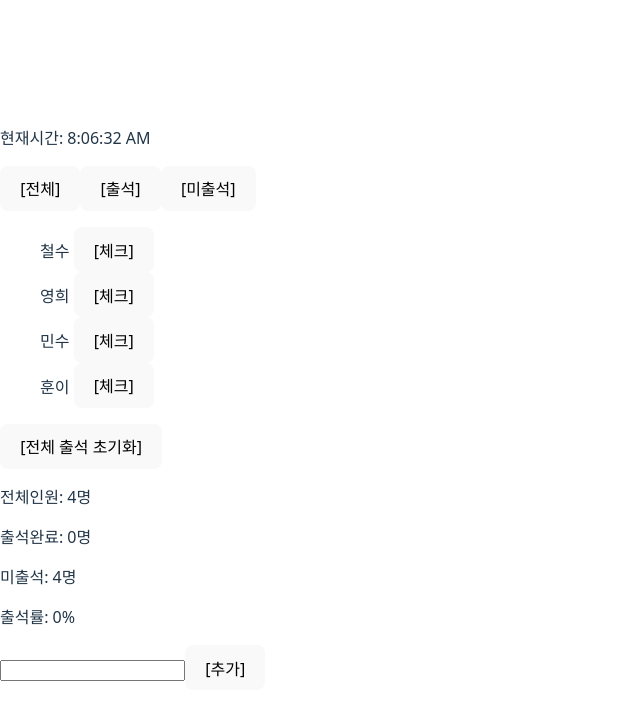
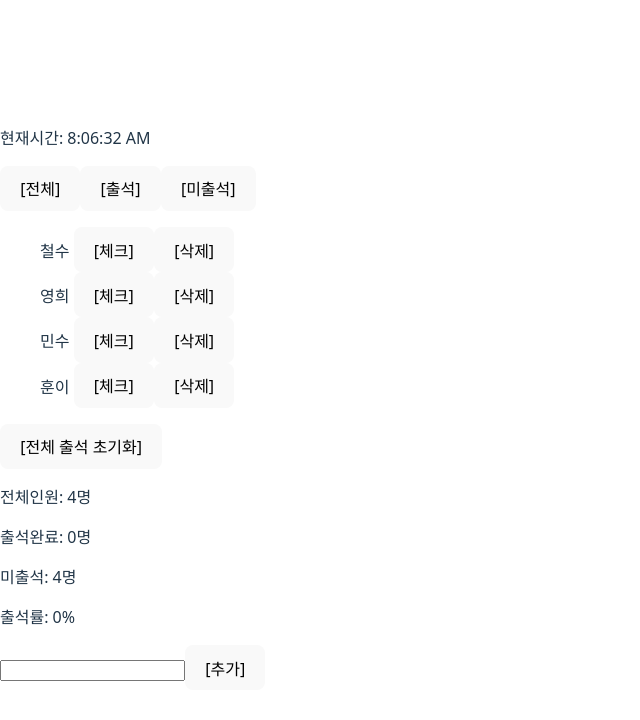
Before and after one commit to JinoPeanut/react-practice, a React (Vite) app: page / in a window 1280 px wide. Shown: the top 720 px of the page, without its empty margins (0-640 px from the left). Built offline with nearby package versions, Linux system fonts and the light colour scheme; data requests are answered from the project's data file.

Commit message:
28일차 리액트 문제풀이

```diff
--- a/src/StudentItem.jsx
+++ b/src/StudentItem.jsx
@@ -1,12 +1,13 @@
 import StudentList from "./StudentList"
 import { useState } from "react";
-function StudentItem({ student, onToggle, time }) {
+function StudentItem({ student, onToggle, time, onDelete }) {
 
     return (
         <div>
             {student.checked && "✅"}
             {student.name} {time && `(출석 : ${time})`}
             <button onClick={onToggle}>[체크]</button>
+            <button onClick={onDelete}>[삭제]</button>
         </div>
     )
 }
--- a/src/StudentList.jsx
+++ b/src/StudentList.jsx
@@ -57,23 +57,40 @@ function StudentList({ students, setStudents, filter, setFilter, name, setName }
     }
 
     const handleBtn = (id) => {
+        const target = students.find(s => s.id === id);
+        if (!target) return;
+
+        const nextChecked = !target.checked;
+        const prevStudent = [...students];
+
+        setStudents(prev => prev.map(
+            student => student.id === id
+                ? {
+                    ...student,
+                    checked: nextChecked,
+                    checkedAt: nextChecked ? Date.now() : null,
+                }
+                : student
+        ))
+
         fetch(`http://localhost:3001/students/${id}`, {
             method: "PATCH",
             headers: {
                 "Content-type": "application/json",
             },
             body: JSON.stringify({
-                checked: true,
-                checkedAt: Date.now(),
+                checked: nextChecked,
+                checkedAt: nextChecked ? Date.now() : null,
             })
         })
-            .then(res => res.json())
-            .then(updateStudent => {
-                setStudents(prev => prev.map(
-                    student => student.id === id
-                        ? updateStudent
-                        : student
-                ))
+            .then(res => {
+                if (!res.ok) {
+                    throw new Error("출석체크 실패");
+                }
+            })
+            .catch(() => {
+                alert("출석체크 실패");
+                setStudents(prevStudent);
             })
     }
 
@@ -101,6 +118,30 @@ function StudentList({ students, setStudents, filter, setFilter, name, setName }
             )
     }
 
+    const deleteStudent = (id) => {
+        const prevStudent = [...students];
+
+        setStudents(prev => prev.filter(
+            s => s.id !== id
+        ))
+
+        fetch(`http://localhost:3001/students/${id}`, {
+            method: "DELETE",
+            headers: {
+                "Content-type": "application/json"
+            }
+        })
+            .then(res => {
+                if (!res.ok) {
+                    throw new Error("삭제 실패");
+                }
+            })
+            .catch(() => {
+                alert("삭제 실패");
+                setStudents(prevStudent);
+            })
+    }
+
     return (
         <div>
             <div>
@@ -123,6 +164,7 @@ function StudentList({ students, setStudents, filter, setFilter, name, setName }
                             student={student}
                             time={time}
                             onToggle={() => handleBtn(student.id)}
+                            onDelete={() => deleteStudent(student.id)}
                         />
                     )
                 })}
```
